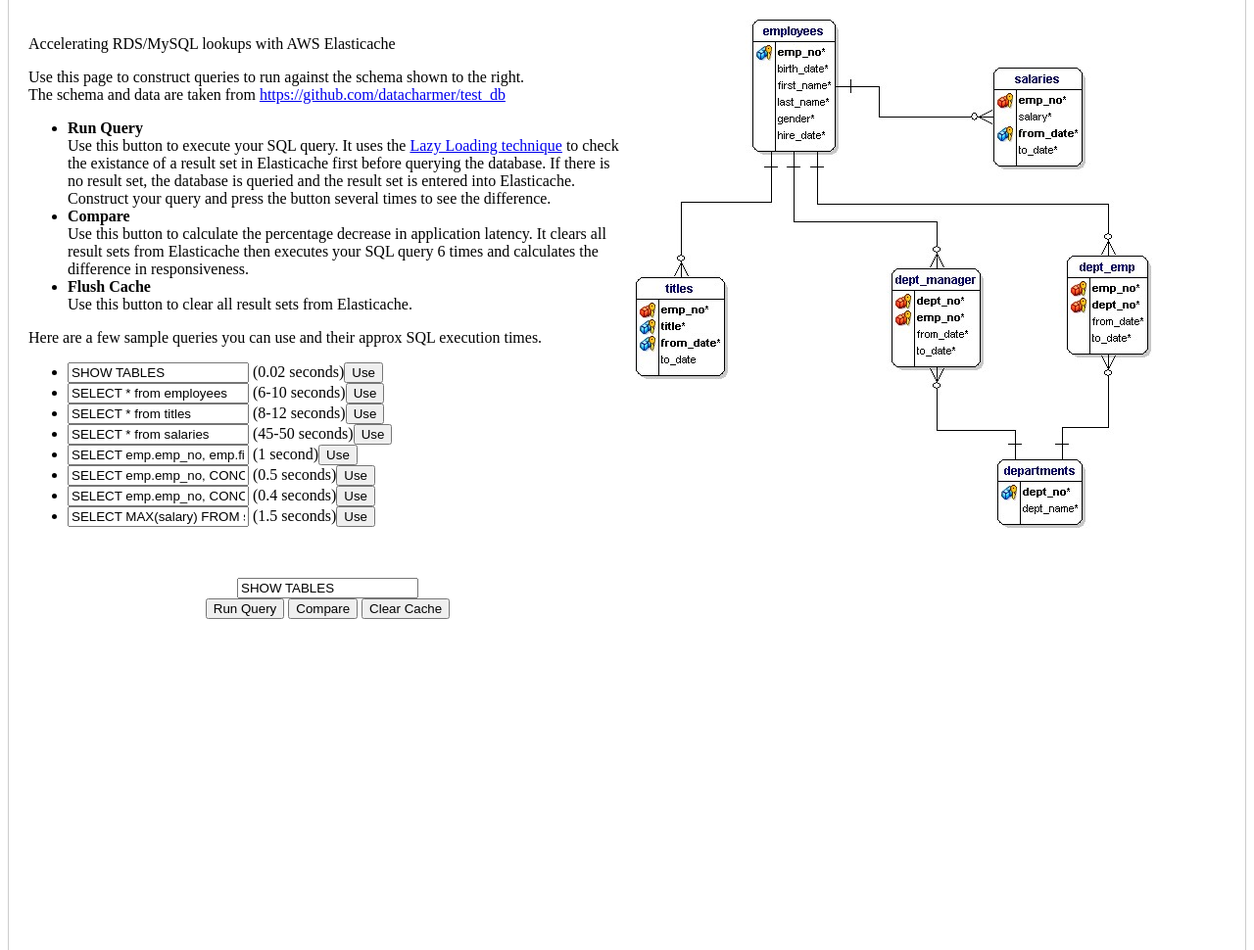
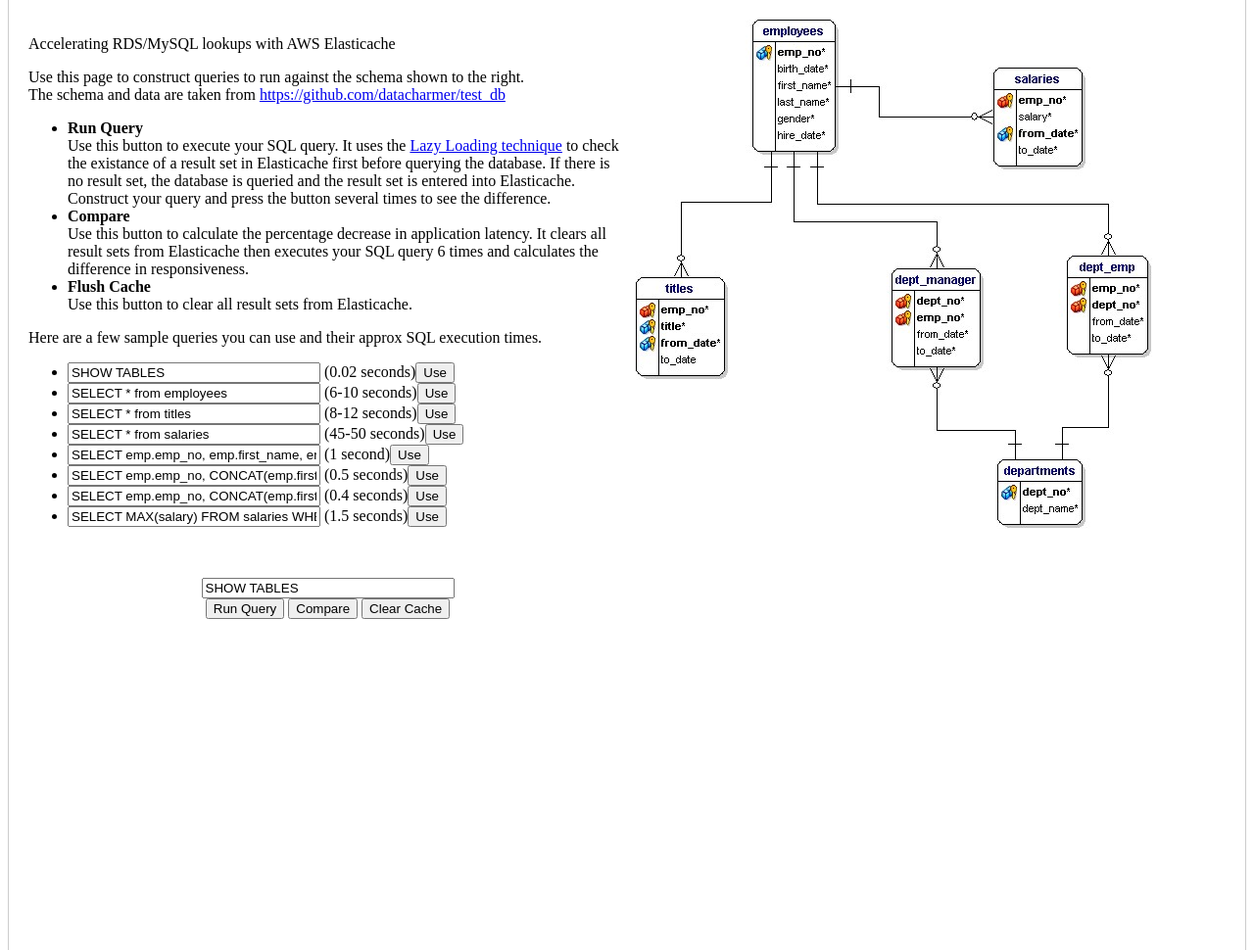
Before and after one commit to stuartbfox1972/aws-caching-demos, a Flask app: page / in a window 1280 px wide. Shown: the part 234-1204 px from the top of the page at 98% size. Run offline with Flask 2, Linux system fonts and the light colour scheme.

Commit message:
making the queries replicate on "use" and also expanding the inputs to be a touch wider for ease of reading

```diff
--- a/demo/app/static/aws-caching.css
+++ b/demo/app/static/aws-caching.css
@@ -51,3 +51,7 @@
     opacity: 1;
     transform: translateX(0);
   }
+
+  input {
+    width: 250px;
+  }
--- a/demo/app/static/aws-caching.js
+++ b/demo/app/static/aws-caching.js
@@ -59,7 +59,7 @@
 
     /* Copy the text inside the text field */
     document.execCommand("copy");
-    document.getElementById("queryString").innerHTML = copyText.value;
+    document.getElementById("queryString").value = copyText.value;
 
 }
 
```
